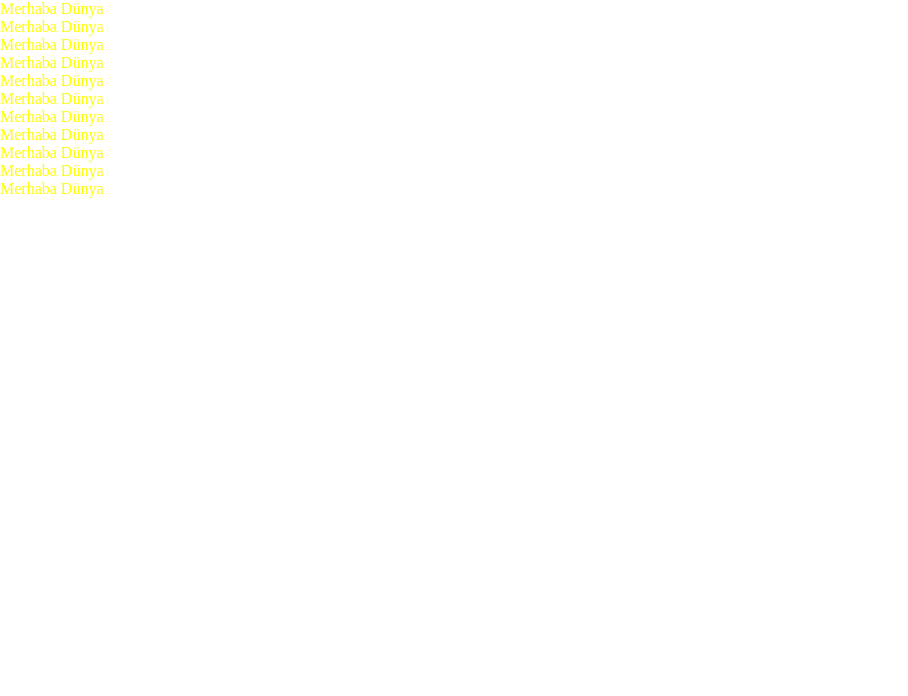
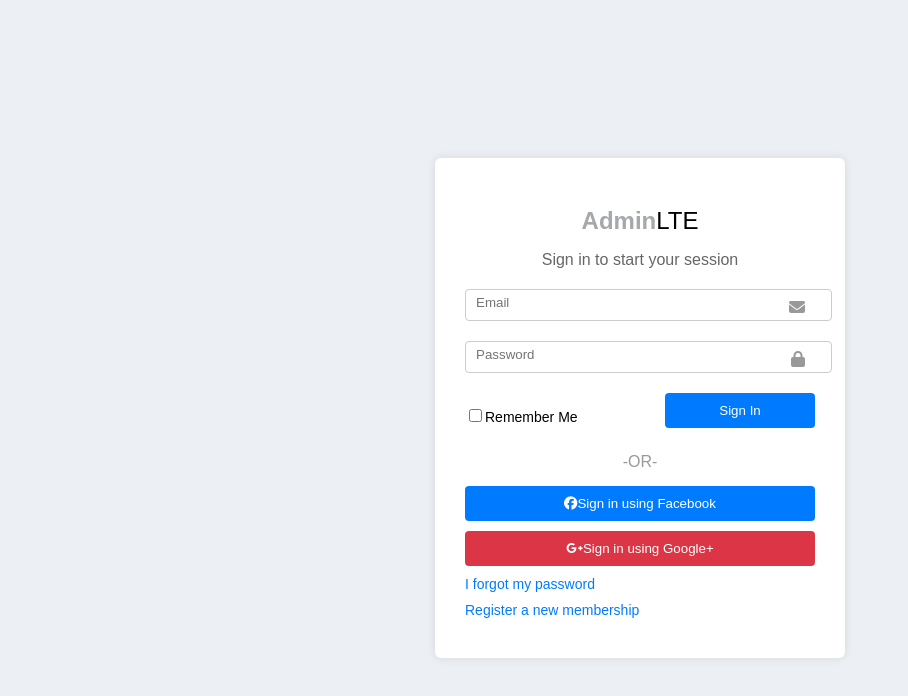
Before and after one commit to ademyavuzz/web_tasarim_2025, a plain HTML site: page index.html in a window 1280 px wide. Shown: the whole page, without its empty margins (0-908 px from the left). Drawn offline with Linux system fonts and the light colour scheme.

Commit message:
giris_formu

```diff
--- a/index.html
+++ b/index.html
@@ -1,27 +1,35 @@
 <!DOCTYPE html>
-    <head>
+<head>
         <title>Türkiye'nin En Çok Tavsiye Edilen E-ticaret Markası Hepsiburada</title>
         <meta charset="UTF-8">
-        <meta name="Description" content="Cep telefonu, bilgisayar, televizyon, kozmetik ve binlerce ürün uygun fiyatlarla Hepsiburada.com'da. Ücretsiz kargo fırsatları ile her şey ayağına gelsin.">
-        <meta name="Keywords" content="Cep Telefonu, bilgisayar,televizyon">
-        <meta name="googlebot" content="noarchive">
-        <meta name="Revisit-After" content="1 week">
-        <meta name="robots" content="index,follow">
-        <meta name="copyright" content="2010-2025 Copyright hepsiburada.com">
         <link href="style.css" rel="stylesheet">
-    </head>
-    <body>
-<p class="obje_1">Merhaba Dünya</p>
-<p class="obje_1">Merhaba Dünya</p>
-<p class="obje_1">Merhaba Dünya</p>
-<p class="obje_1">Merhaba Dünya</p>
-<p class="obje_1">Merhaba Dünya</p>
-<p class="obje_1">Merhaba Dünya</p>
-<p class="obje_1">Merhaba Dünya</p>
-<p class="obje_1">Merhaba Dünya</p>
-<p class="obje_1">Merhaba Dünya</p>
-<p class="obje_1">Merhaba Dünya</p>
-<p class="obje_1">Merhaba Dünya</p>
-
+        <link rel="stylesheet" href="https://cdnjs.cloudflare.com/ajax/libs/font-awesome/6.7.2/css/all.min.css" integrity="sha512-Evv84Mr4kqVGRNSgIGL/F/aIDqQb7xQ2vcrdIwxfjThSH8CSR7PBEakCr51Ck+w+/U6swU2Im1vVX0SVk9ABhg==" crossorigin="anonymous" referrerpolicy="no-referrer" />
+</head>
+<body>
+    <div class="login-box">
+        <h2><span class="bold">Admin</span><span class="light">LTE</span></h2>
+        <p>Sign in to start your session</p>
+        <form>
+            <div class="input-group">
+                <input type="email" placeholder="Email" required>
+                <i class="fa-solid fa-envelope"></i>
+            </div>
+            <div class="input-group">
+                <input type="password" placeholder="Password" required>
+                <i class="fa-solid fa-lock"></i>
+            </div>
+            <div class="form-options">
+                <label><input type="checkbox">Remember Me</label>
+                <button type="submit" class="btn signin">Sign In</button>
+            </div>
+            <div class="separator"> -OR-</div>
+            <button class="btn facebook"><i class="fa-brands fa-facebook"></i>Sign in using Facebook</button>
+            <button class="btn google"><i class="fa-brands fa-google-plus-g"></i>Sign in using Google+</button>
+            <div class="links">
+                <a href="#">I forgot my password</a>
+                <a href="#">Register a new membership</a>
+            </div>
+        </form>
+    </div>
 </body>
 </html>
--- a/style.css
+++ b/style.css
@@ -1,90 +1,93 @@
-/*SELECTORS*/
-/*1. id si adi olan input seçildi */
-#adi{
-    color:chocolate
+body{
+    font-family: Arial, Helvetica, sans-serif;
+    background: #ecf0f5;
+    display: flex;
+    justify-content: center;
+    align-items: center;
+    height: 100vh;
 }
-/* class ı obje_1 olan p seçildi*/
-.obje_1{
-    color:yellow;
+.login-box{
+    background: white;
+    padding: 30px;
+    width: 350px;
+    box-shadow: 0 0 10px rgba(0,0,0,0.1);
+    border-radius: 6px;
+    text-align: center;
+}
+.login-box h2{
+    margin-bottom: 10px;
+}
+.login-box .bold{
+ font-weight: bold;
+ color:#a5a9ab
+}
+.login-box .light{
+    font-weight: lighter;
 }
 
-/*etiket Seçiciler*/
-div{
-    background-color: blueviolet;
-}
-/*Evrensel Seçiciler*/
-*{
-    margin:0;
-    padding: 0;
+.login-box p{
+    color:#666;
+    margin-bottom: 20px;
 }
 
-/*Torun seçiciler*/
-ul li a{
-    color:blueviolet;
+.input-group{
+    position: relative;
+    margin-bottom: 20px;
+}
+.input-group input{
+    width: 100%;
+    padding: 5px 5px 10px 10px;
+    border:1px solid #ccc;
+    border-radius: 4px;
+}
+.input-group i{
+    position: absolute;
+    right:10px;
+    top:10px;
+    color:#999;
+}
+.form-options{
+    display: flex;
+    justify-content: space-between;
+    align-items: center;
+    margin-bottom: 15px;
 }
 
-/*Çocuk Seçiciler*/
-/*h2'nin içindeki tüm em'leri seç*/
-h2 em{
-    color: red;
+.form-options label{
+    font-size: 14px;
+}
+.btn{
+    width:100%;
+    padding: 10px;
+    margin-bottom: 10px;
+    color:white;
+    border-radius: 4px;
+    border:none;
 }
 
-/*h2'nin içindeki direkt em varsa onu seçer*/
-h2>em{
-color:green;
-}
-/* h2'nin altındaki strongda direkt em seçer*/
-h2 strong>em{
-color:blue;
+.btn.signin{
+    background-color: #007bff;
+    width: 150px;
 }
 
-/*Bitişik Seçiciler*/
-h1+p{
-    color:coral;
-    font-size: 54px;
+.btn.facebook{
+    background-color: #007bff;
 }
-
-/*Özellik Seçiciler (Attributes)*/
-a{
-    color:red;
+.btn.google{
+    background-color: #dc3545;
 }
-a[title]{
-    color:green
+.separator{
+    margin: 15px 0;
+    color:#999
 }
-
-input[type='text']{
-    color:blueviolet;
+.links{
+    font-size: 14px;
+    display: flex;
+    flex-direction: column;
+    text-align: left;
 }
-input[type='submit']{
-    color:brown;
+.links a{
+    color:#007bff;
+    text-decoration: none;
+    margin-bottom: 10px;
 }
-input[type='reset']{
-    color:chartreuse;
-}
-input[value='adi']{
-    font-size: 34px;
-}
-
-
-ul li{
-    list-style-type:none;
-    background-color: blue;
-    border: 1;
-    border-color: black;
-    margin:35px;
-    color:white;
-}
-a:link{
-    text-decoration: none;
-}
-a:hover{
-    color:white
-}
-
-a:active{
-    color:white
-}
-
-ul{
-    display:flex;
-}
```
